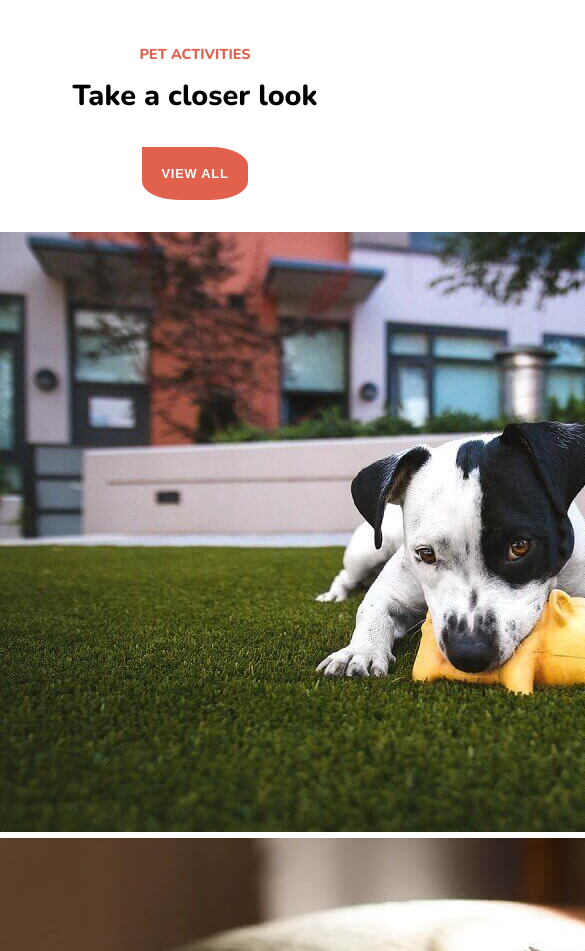
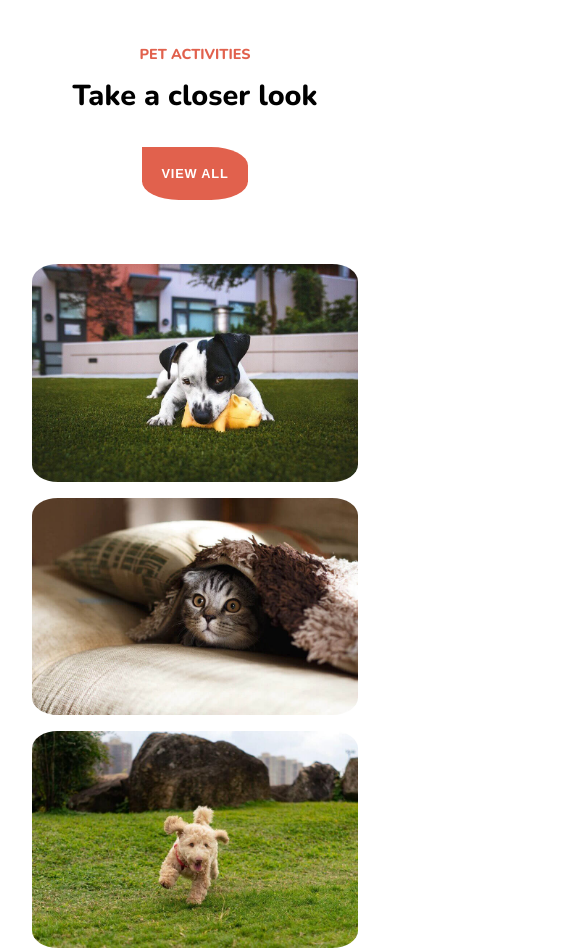
Before and after one commit to albertmc89/202307-w1ch4-albert-moyano, a plain HTML site: page index.html in a window 390 px wide. Shown: the top 951 px of the page, 585 px wide, since content can reach past the window. Drawn offline with nearby package versions, Linux system fonts and the light colour scheme.

Commit message:
Add images style to mobile

```diff
--- a/styles/styles.css
+++ b/styles/styles.css
@@ -19,6 +19,7 @@ body {
   margin: 0;
   font-size: 1rem;
   min-width: 320px;
+  min-height: 100vh;
 }
 
 .section-title__container {
@@ -61,6 +62,20 @@ body {
   letter-spacing: 0.05rem;
 }
 
+.section-images {
+  display: flex;
+  flex-direction: column;
+  align-items: center;
+  gap: 1rem;
+  padding: 2rem;
+}
+
+.image {
+  width: 100%;
+  height: 100%;
+  border-radius: 8%;
+}
+
 @media (min-width: 768px) and (max-width: 1540px) {
   body {
     width: 100%;
```
